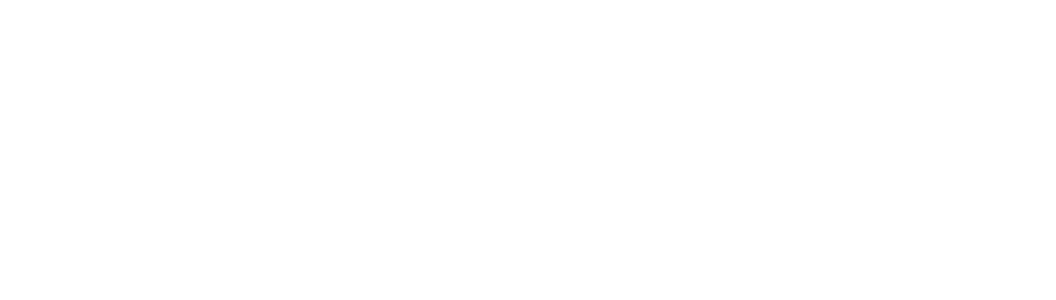
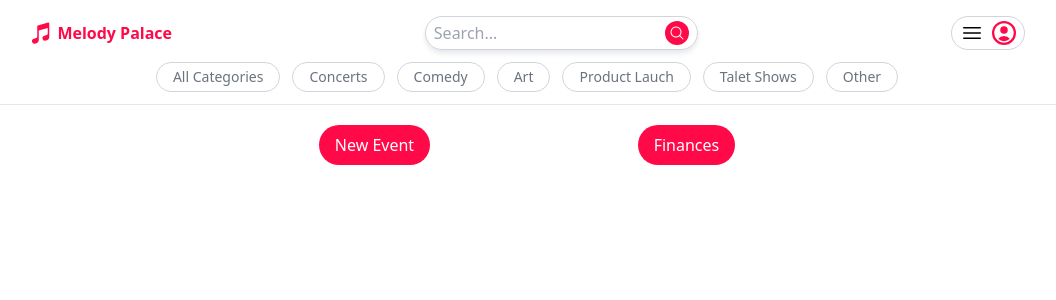
Before and after one commit to Kobia68/Melody-Palace, a React (Vite) app in the folder client-ui/: page /adminprofile in a window 1280 px wide. Before the commit this address had no page. Shown: the top 300 px of the page, without its empty margins (113-1169 px from the left). Built offline with nearby package versions, Linux system fonts and the light colour scheme.

Commit message:
Added some of the admin pages and configured their routes

```diff
--- a/client-ui/src/App.jsx
+++ b/client-ui/src/App.jsx
@@ -13,6 +13,9 @@
 import { MyFavourite } from "./Components/User/MyFavourite";
 import { ProfileLayout } from "./Components/User/ProfileLayout";
 import { EventDetails } from "./Components/IndexPage/EventDetails";
+import { AdminProfileLayout } from "./Components/AdminPages/AdminProfileLayout";
+import { NewEvent } from "./Components/AdminPages/NewEvent";
+import { Finances } from "./Components/AdminPages/Finances";
 
 function App() {
   const [count, setCount] = useState(0);
@@ -22,6 +25,10 @@
       <Route path="/" element={<Layout />}>
         <Route index element={<Indexpage />} />
         <Route path="/eventdetails" element={<EventDetails />} />
+        <Route path="/adminprofile" element={<AdminProfileLayout />}>
+          <Route path="newevent" element={<NewEvent />}/>
+          <Route path="finances" element={<Finances />}/>
+        </Route>
         <Route path="/profile" element={<ProfileLayout />}>
           <Route index element={<Profile />} />
           <Route path="mytickets" element={<MyTickets />} />
--- /dev/null
+++ b/client-ui/src/Components/AdminPages/AdminProfileLayout.jsx
@@ -0,0 +1,12 @@
+import React from 'react'
+import { Outlet } from 'react-router-dom'
+import { AdminProfileLinks } from './AdminProfileLinks'
+
+export const AdminProfileLayout = () => {
+  return (
+    <div>
+      <AdminProfileLinks />
+      <Outlet />
+    </div>
+  )
+}
--- /dev/null
+++ b/client-ui/src/Components/AdminPages/AdminProfileLinks.jsx
@@ -0,0 +1,27 @@
+import React from "react";
+import { Link } from "react-router-dom";
+
+export const AdminProfileLinks = () => {
+  return (
+    <div className="flex justify-around pt-5 w-1/2 mx-auto">
+      <Link
+        className="bg-primary text-white rounded-full px-4 py-2"
+        to="newevent"
+      >
+        New Event
+      </Link>
+      <Link
+        className="bg-primary text-white rounded-full px-4 py-2"
+        to="finances"
+      >
+        Finances
+      </Link>
+      {/* <Link
+        className="bg-primary text-white rounded-full px-4 py-2"
+        to="favourite"
+      >
+        Favourites
+      </Link> */}
+    </div>
+  );
+};
--- /dev/null
+++ b/client-ui/src/Components/AdminPages/Finances.jsx
@@ -0,0 +1,7 @@
+import React from 'react'
+
+export const Finances = () => {
+  return (
+    <div>Finances</div>
+  )
+}
--- /dev/null
+++ b/client-ui/src/Components/AdminPages/NewEvent.jsx
@@ -0,0 +1,7 @@
+import React from 'react'
+
+export const NewEvent = () => {
+  return (
+    <div>NewEvent</div>
+  )
+}
--- a/client-ui/src/Components/Navbar/Navbar.jsx
+++ b/client-ui/src/Components/Navbar/Navbar.jsx
@@ -65,7 +65,8 @@
 
         {/* This Link and Icons will display only if the user is signin */}
         <Link
-          to="/profile"
+          // to="/profile"
+          to="/adminprofile"
           className="flex border border-gray-300 rounded-full py-1 px-2 gap-2"
         >
           <svg
--- a/client-ui/src/Components/Profile/Profile.jsx
+++ /dev/null
@@ -1,7 +0,0 @@
-import React from 'react'
-
-export const Profile = () => {
-  return (
-    <div>Profile</div>
-  )
-}
```
Also changed, not shown: client-ui/src/Components/Profile.jsx (deleted), client-ui/src/Components/Profile/MyFavourite.jsx (deleted), client-ui/src/Components/Profile/MyTickets.jsx (deleted), client-ui/src/Components/Profile/UserDetails.jsx (deleted).
